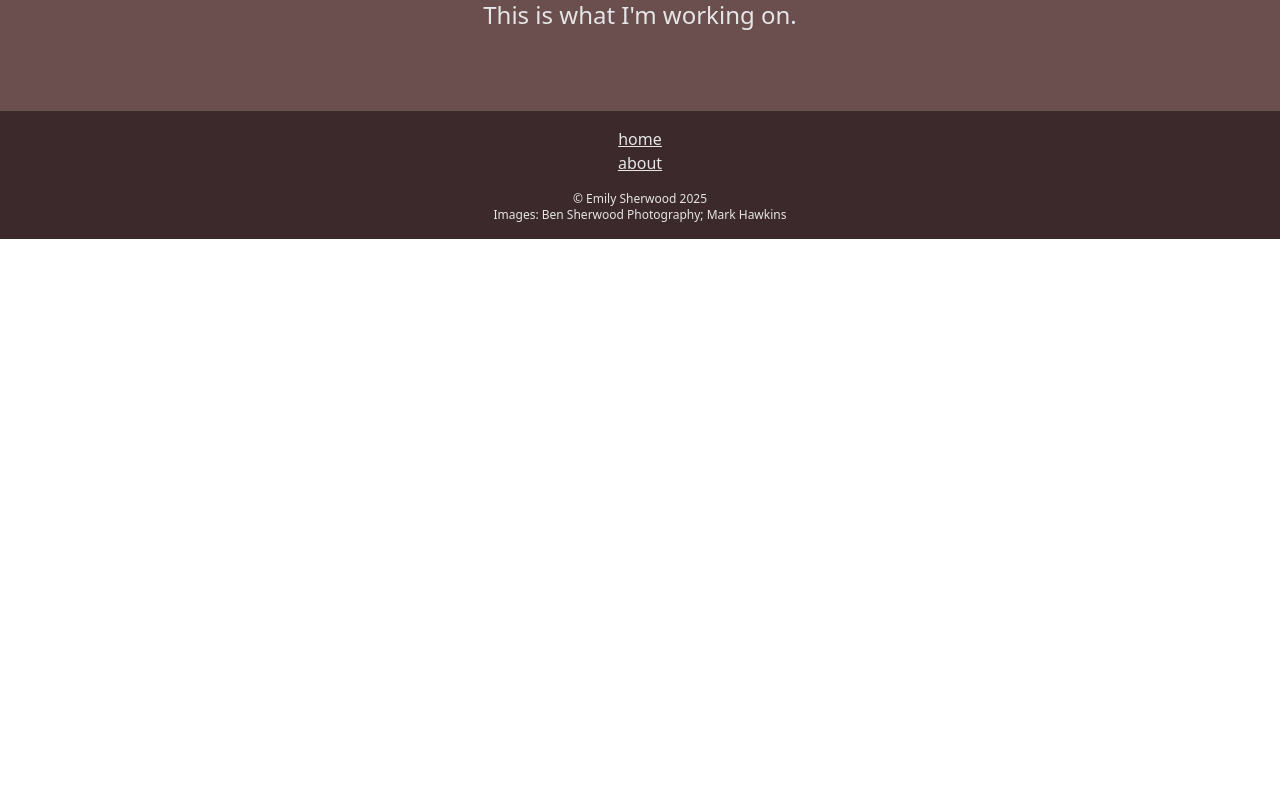
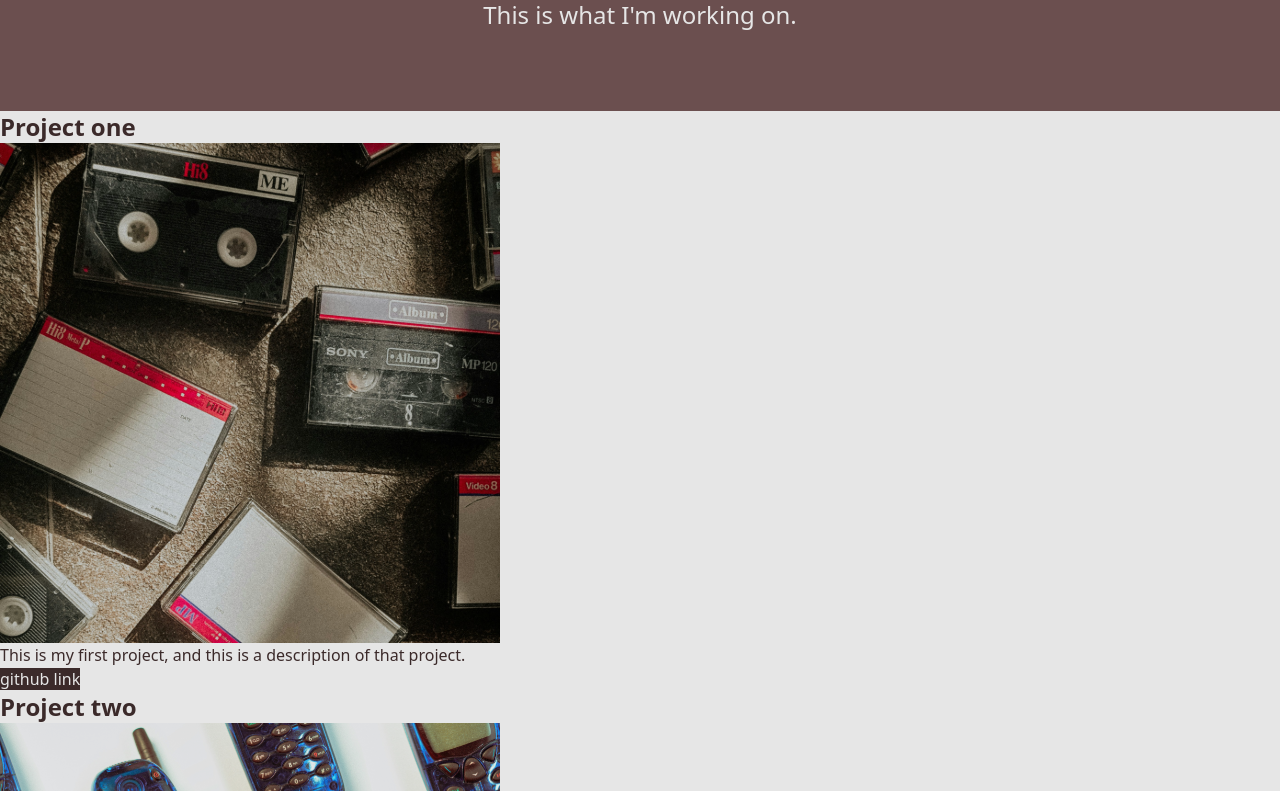
Before and after one commit to emilyvhs/portfolio-react, a React (Vite) app: page / in a window 1280 px wide. Shown: the part 329-1120 px from the top of the page. Before the commit the page ends 800 px from the top, so only its background shows below. Built offline with nearby package versions, Linux system fonts and the light colour scheme.

Commit message:
Set up fetch request for PortfolioSection; created PortfolioBox

```diff
--- a/src/components/ButtonLink.jsx
+++ b/src/components/ButtonLink.jsx
@@ -1,7 +1,7 @@
 export default function ButtonLink({link, linkText}) {
 
     return (
-        <a className="bg-[#6b4f4f] text-center
+        <a className="bg-[#3b2a2a] text-[#e6e6e6] text-center
         hover:bg-[#2f4f4f]"
         href={link}>{linkText}</a>
     )
--- /dev/null
+++ b/src/components/PortfolioBox.jsx
@@ -0,0 +1,16 @@
+import ButtonLink from "./ButtonLink";
+import H3 from "./H3";
+import Image from "./Image";
+import TextBox from "./TextBox";
+
+export default function PortfolioBox({title, image, description, alt, link}){
+
+    return (
+        <div>
+            <H3 text={title} />
+            <Image image={image} alt={alt} />
+            <TextBox text={description} />
+            <ButtonLink link={link} linkText="github link" />
+        </div>
+    )
+}
--- /dev/null
+++ b/src/components/PortfolioSection.jsx
@@ -0,0 +1,36 @@
+import { useEffect } from "react"
+import { useState } from "react"
+import PortfolioBox from "./PortfolioBox"
+
+export default function PortfolioSection() {
+
+    const [projects, setProjects] = useState([])
+
+    useEffect(getData, [])
+
+    function getData() {
+        fetch('projects.json')
+            .then(response => response.json())
+            .then(data => {
+                setProjects(data.projects)
+            })
+
+    }
+
+    return (
+        <>
+            {projects.map (function(project){
+                return <PortfolioBox
+                        key={project.title}
+                        title={project.title}
+                        description={project.description}
+                        image={project.image}
+                        alt={project.alt}
+                        link={project.link}
+
+                        />
+            })}
+        </>
+    )
+
+}
--- a/src/pages/HomePage.jsx
+++ b/src/pages/HomePage.jsx
@@ -1,9 +1,13 @@
 import H2 from "../components/H2";
+import PortfolioSection from "../components/PortfolioSection";
 import TextBoxLarge from "../components/TextBoxLarge";
 
 export default function HomePage() {
 
     return (
+
+        <>
+
             <section className="text-center p-20
             bg-[#6b4f4f] text-[#e6e6e6]">
                 <div>
@@ -13,6 +17,12 @@ export default function HomePage() {
                 </div>
             </section>
 
+            <section className="bg-[#e6e6e6] text-[#3b2a2a]">
+                <PortfolioSection />
+            </section>
+
+        </>
+
     )
 
 }
```
Lines whose indentation alone changed are shown as unchanged.
